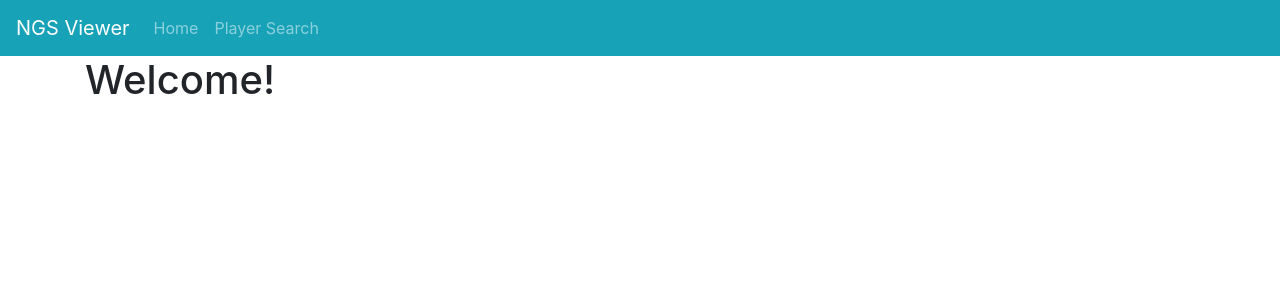
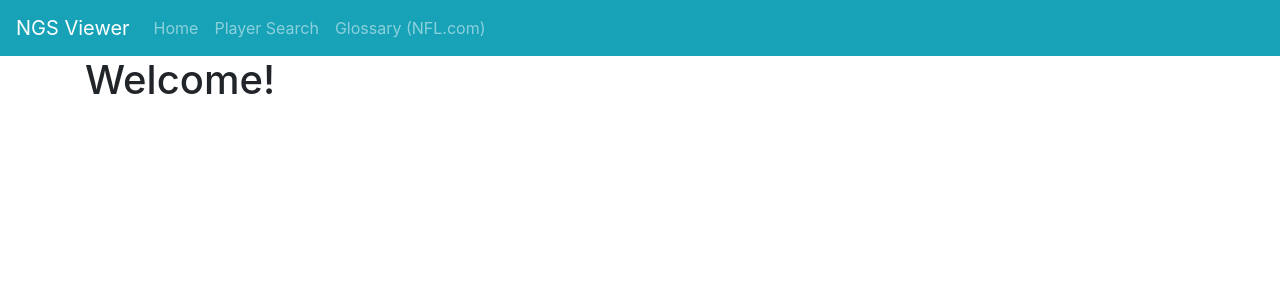
Before and after one commit to mjester93/nfl-next-gen-stats, a Django app: page / in a window 1280 px wide. Shown: the top 300 px of the page. Run offline with Django 3.2, Linux system fonts and the light colour scheme; some libraries are stand-ins or nearby versions.

Commit message:
added glossary link

```diff
--- a/nfl_next_gen_stats/templates/nfl_next_gen_stats/base.html
+++ b/nfl_next_gen_stats/templates/nfl_next_gen_stats/base.html
@@ -34,6 +34,9 @@
                     <li class="nav-item">
                         <a class="nav-link" href="{% url 'player-search' %}">Player Search</a>
                     </li>
+                    <li class="nav-item">
+                        <a class="nav-link" href="https://nextgenstats.nfl.com/glossary" target="_blank">Glossary (NFL.com)</a>
+                    </li>
                 </ul>
             </div>
         </nav>
```
